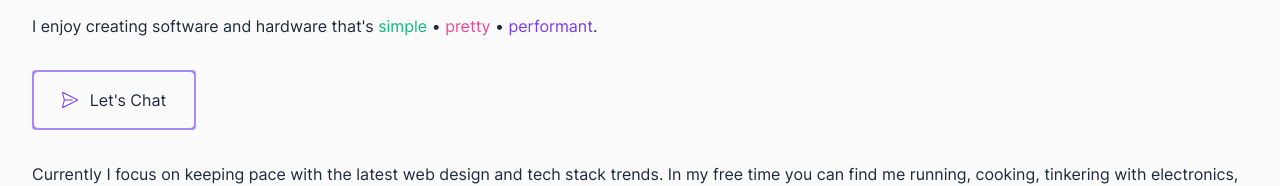
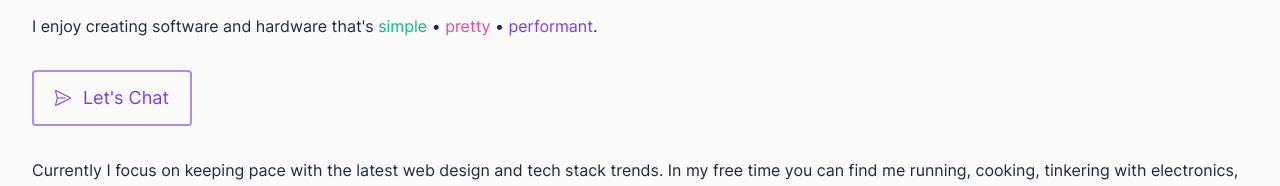
Before and after one commit to daliudzius/dannick.dev, a Next.js app: page / in a window 1280 px wide. Shown: the part 472-658 px from the top of the page. Built offline with nearby package versions, Linux system fonts and the light colour scheme; what @tailwindcss/typography would draw is missing.

Commit message:
change button colors and animation

```diff
--- a/src/pages/experience.js
+++ b/src/pages/experience.js
@@ -17,17 +17,17 @@ export default function Home() {
          <main className='flex flex-col flex-grow p-8 overflow-y-auto text-bluegray-800 dark:text-bluegray-50'>
             <div className='flex items-center justify-between'>
                <h1 className='mb-4 mr-3 text-4xl font-bold'>Experience</h1>
-               <div className='mb-4 border-2 border-purple-400 rounded dark:border-transparent gradient-purple-pink'>
+               <button className='mb-4 text-purple-600 transition duration-75 rounded outline-none ring-inset dark:text-white ring-2 dark:hover:ring-0 dark:focus:ring-white ring-purple-400 dark:ring-purple-500 dark:hover:gradient-purple-pink dark:focus:gradient-purple-pink focus:bg-purple-500 hover:bg-purple-500 focus:ring-purple-500 hover:ring-purple-500 hover:text-white focus:text-white'>
                   <a
                      href='/dannickliudzius.pdf'
-                     className='flex items-center justify-center px-2 text-sm rounded h-9 bg-theme'
+                     className='flex items-center justify-center w-24 px-2 transition duration-75 h-9 dark:text-white hover:text-white dark:hover:text-white'
                      download
                   >
                      <svg
                         fill='none'
                         stroke='currentColor'
                         viewBox='0 0 14 14'
-                        className='inline-block w-4 mr-2 text-purple-600 dark:text-purple-400'
+                        className='w-4 mr-2 stroke-current'
                      >
                         <path
                            strokeLinecap='round'
@@ -37,7 +37,7 @@ export default function Home() {
                      </svg>
                      My&nbsp;CV
                   </a>
-               </div>
+               </button>
             </div>
             <Experiences />
          </main>
--- a/src/pages/index.js
+++ b/src/pages/index.js
@@ -64,12 +64,12 @@ export default function Home() {
                </p>
             </div>
             <div className='grid justify-center md:justify-start'>
-               <button className='my-8 border-2 border-purple-400 rounded dark:border-transparent gradient-purple-pink'>
+               <button className='my-8 text-purple-600 transition duration-75 rounded outline-none ring-inset dark:text-white ring-2 dark:hover:ring-0 dark:focus:ring-white ring-purple-400 dark:ring-purple-500 dark:hover:gradient-purple-pink dark:focus:gradient-purple-pink focus:bg-purple-500 hover:bg-purple-500 focus:ring-purple-500 hover:ring-purple-500 hover:text-white focus:text-white'>
                   <Link href='/contact'>
-                     <a className='flex items-center justify-center w-40 rounded bg-theme h-14'>
+                     <a className='flex items-center justify-center w-40 text-lg text-purple-600 transition duration-75 dark:text-white h-14 hover:text-white dark:hover:text-white'>
                         <svg
                            viewBox='0 0 16 16'
-                           className='w-4 mr-3 text-purple-600 fill-current dark:text-purple-400'
+                           className='w-4 mr-3 fill-current'
                         >
                            <path d='M1.215.086l14.303 7.117a.86.86 0 01.351.326.91.91 0 010 .941.86.86 0 01-.351.326L1.215 15.913a.82.82 0 01-.91-.118.885.885 0 01-.266-.413.917.917 0 01-.009-.498L1.836 8 .03 1.114A.917.917 0 01.04.617.886.886 0 01.306.205a.82.82 0 01.91-.118V.086zM1.11 1.209l1.645 6.276h7.427c.124 0 .243.047.335.131a.536.536 0 01.17.328l.005.07a.543.543 0 01-.126.35.504.504 0 01-.314.176l-.07.005H2.747L1.11 14.79 14.759 8 1.11 1.208z' />
                         </svg>
```
